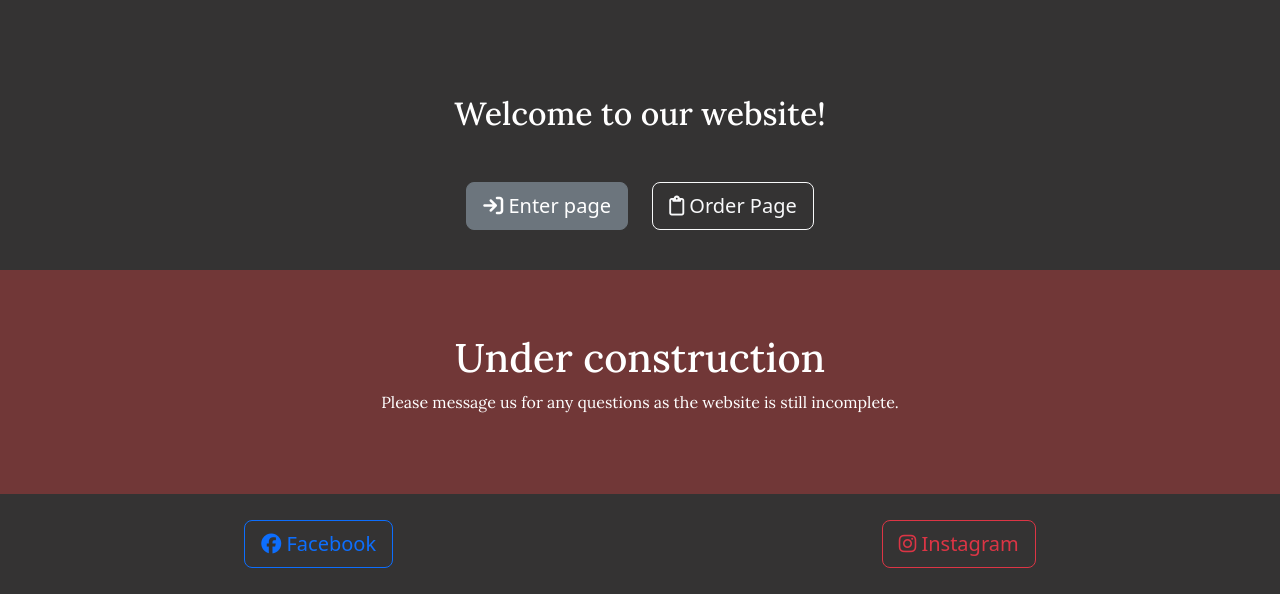
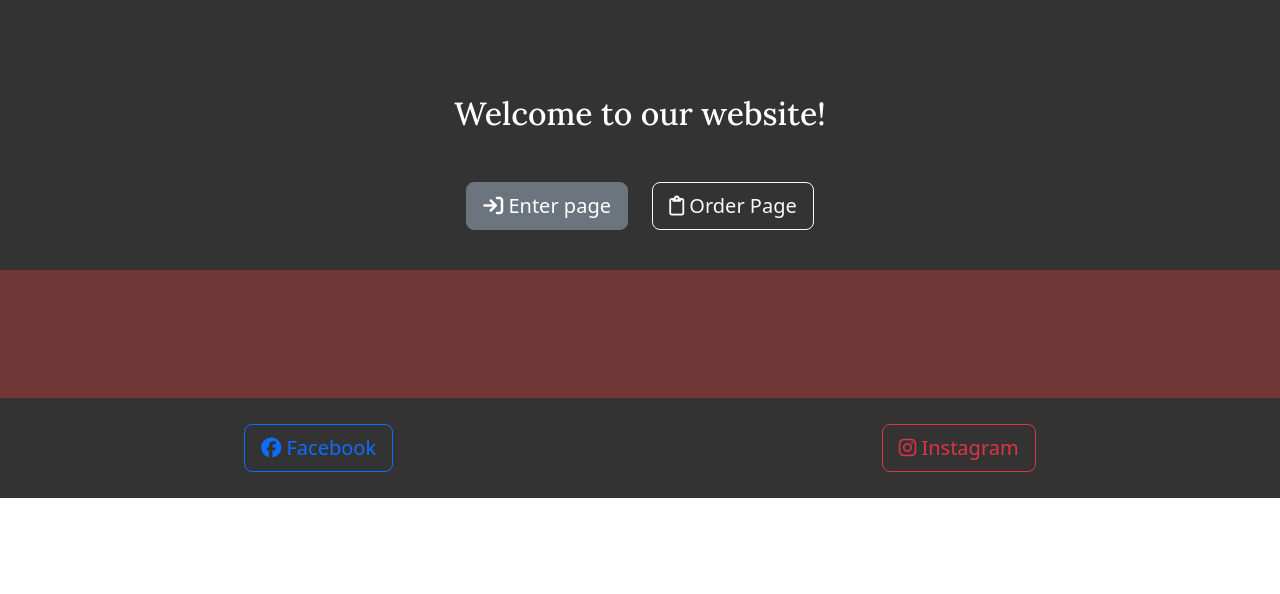
Before and after one commit to Reallush/Phanganmarketsushi, a plain HTML site: page index.html in a window 1280 px wide. Shown: the part 347-941 px from the top of the page. After the commit the page ends 845 px from the top, so only its background shows below. Drawn offline with nearby package versions, Linux system fonts and the light colour scheme; a web font is replaced by a local one.

Commit message:
Update index.html

```diff
--- a/index.html
+++ b/index.html
@@ -29,7 +29,7 @@
                     <a id="sush" href="Sushi.html" class="nav-link link-light"></a>
                 </li>
                 <li class="nav-item">
-                   <a id="ordr" href="OrderForm.html" class="nav-link link-light"></a>
+                    <a id="ordr" href="OrderForm.html" class="nav-link link-light"></a>
                 </li>
                 <li class="nav-item">
                     <a id="loc" href="Locations.html" class="nav-link link-light"></a>
@@ -74,8 +74,6 @@
 
     <div class="inf">
         <div>
-            <h1>Under construction</h1>
-            <p>Please message us for any questions as the website is still incomplete.</p>
         </div>
     </div>
 
```
